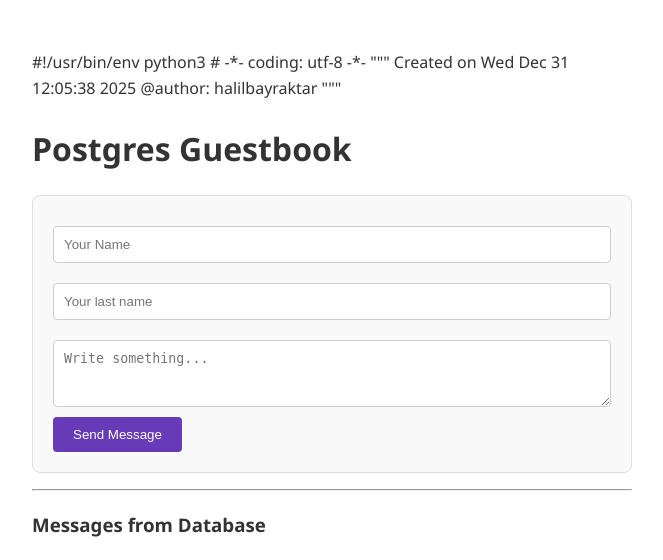
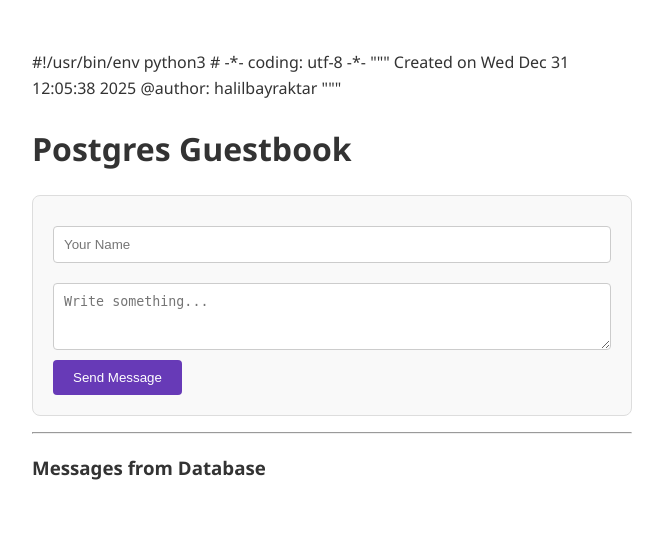
Before and after one commit to teslasf/database1, a Flask app: page / in a window 1280 px wide. Shown: the top 560 px of the page, without its empty margins (308-971 px from the left). Run offline with Flask 3, Linux system fonts and the light colour scheme.

Commit message:
Update index.html

```diff
--- a/templates/index.html
+++ b/templates/index.html
@@ -24,7 +24,6 @@
     <h1>Postgres Guestbook</h1>
     <form method="POST">
         <input type="text" name="username" placeholder="Your Name" required>
-        <input type="text" name="userlastname" placeholder="Your last name" required>
         <textarea name="content" rows="3" placeholder="Write something..." required></textarea>
         <button type="submit">Send Message</button>
     </form>
@@ -44,7 +43,6 @@
     {% for entry in entries %}
     <div class="entry">
         <strong>{{ entry.name }}</strong><br>
-         <strong>{{ entry.lastname }}</strong><br>
         {{ entry.message }}
     </div>
     {% endfor %}
```
